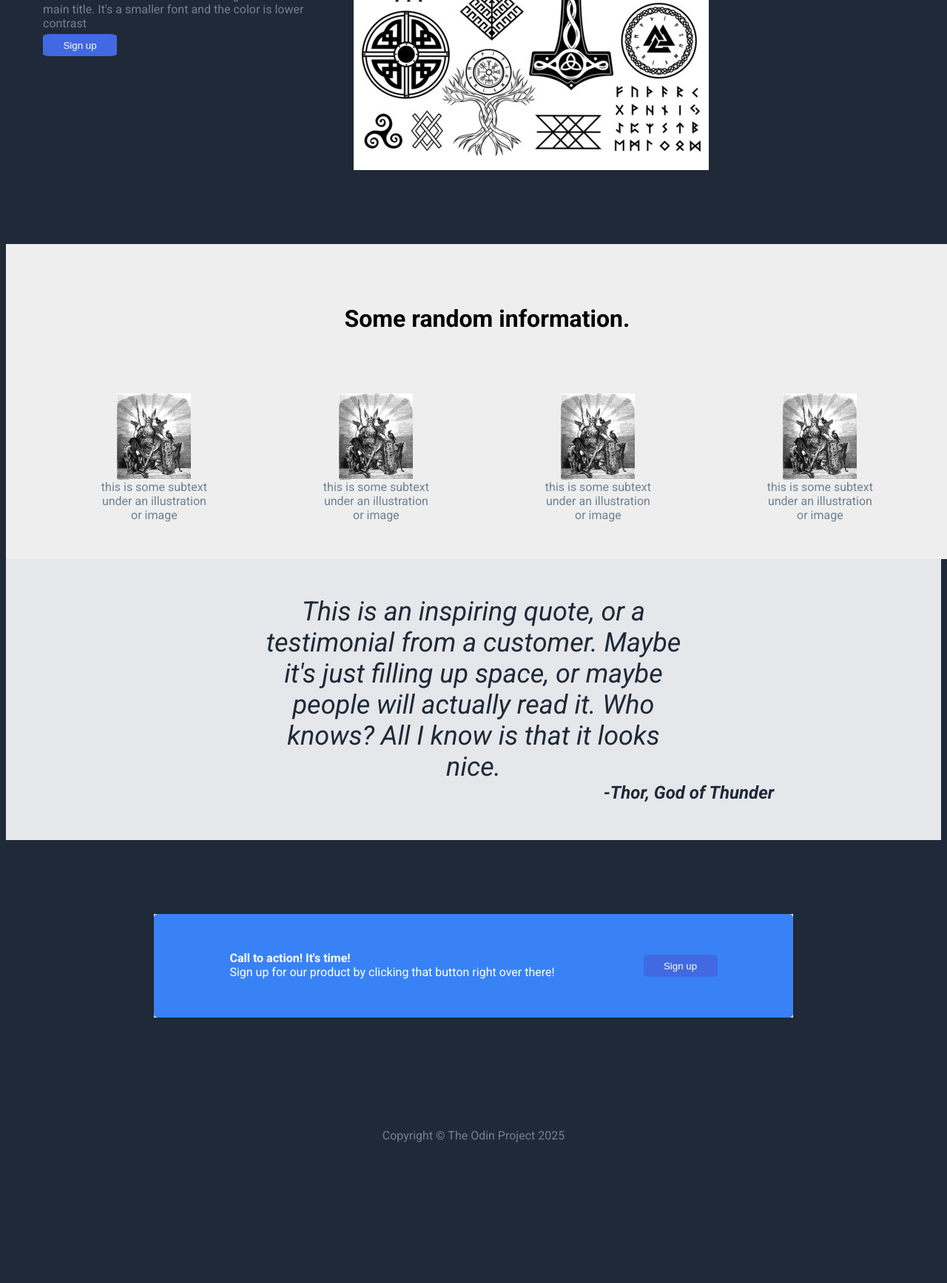
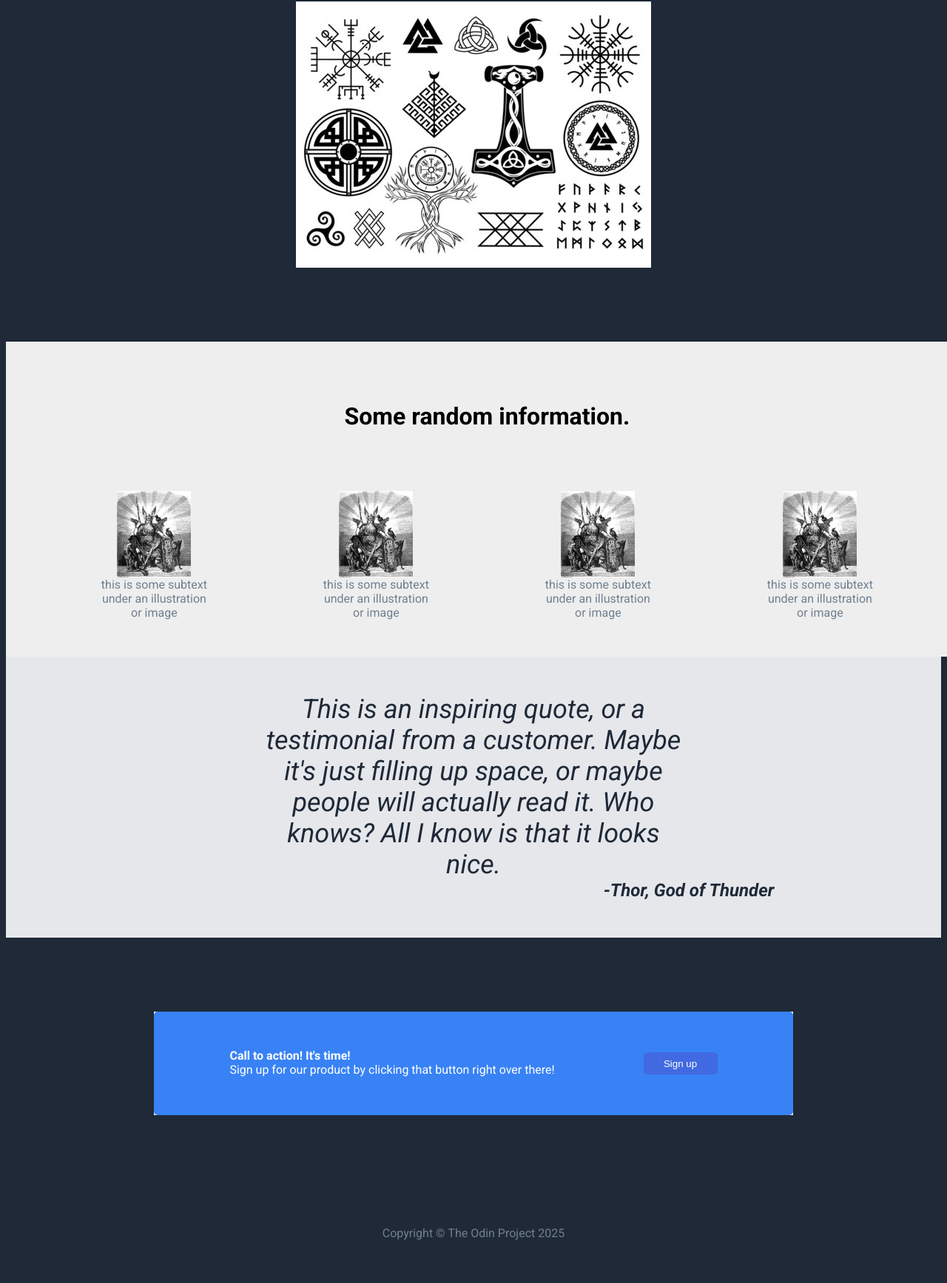
Before and after one commit to SethHolt/Landing-Page, a plain HTML site: page index.html in a window 1280 px wide. Shown: the part 337-2072 px from the top of the page at 74% size. Before the commit the page ends 1940 px from the top, so only its background shows below. Drawn offline with Linux system fonts and the light colour scheme.

Commit message:
Fixed modal section to correctly use flex layout

```diff
--- a/index.html
+++ b/index.html
@@ -58,8 +58,8 @@
         </div>
     </div>
 
-    <div class="callbox">
-        <div class="box">
+    <div class="section-wrapper-1">
+        <div class="item-wrapper-1">
             <div class="text"><strong>Call to action! It's time!</strong><br>Sign up for our product by clicking that button right over there!</div>
             <button class="sign-up">Sign up</button>
         </div>
--- a/style.css
+++ b/style.css
@@ -16,7 +16,7 @@ ul {
     list-style-type: none;
 }
 
-.box {
+div.item-wrapper-1 {
     background-color: #3882f6;
     border-radius: 5px;
     color: #fff;
@@ -25,10 +25,12 @@ ul {
     justify-content: center;
     gap: 120px;
     padding: 50px;
+    width: 99%;
 }
 
-div.callbox {
+div.section-wrapper-1 {
     background-color: #fff;
+    display: flex;
     margin: 100px 200px;
 }
 
@@ -68,13 +70,14 @@ div.callbox {
 }
 
 .modal {
-    align-items: start;
+    align-items: center;
     display: flex;
     flex-direction: row;
+    flex-wrap: wrap;
     gap: 16px;
-    justify-content: space-between;
+    justify-content: space-around;
     margin: 100px 50px;
-    width: 900px;
+
 }
 
 .modal .header {
@@ -136,7 +139,7 @@ div.callbox {
     font-style: italic;
     gap: 50px;
     justify-content: center;
-    margin: 0px auto;
+    margin: 0px 0px;
     padding: 50px;
     text-align: center;
 }
```
